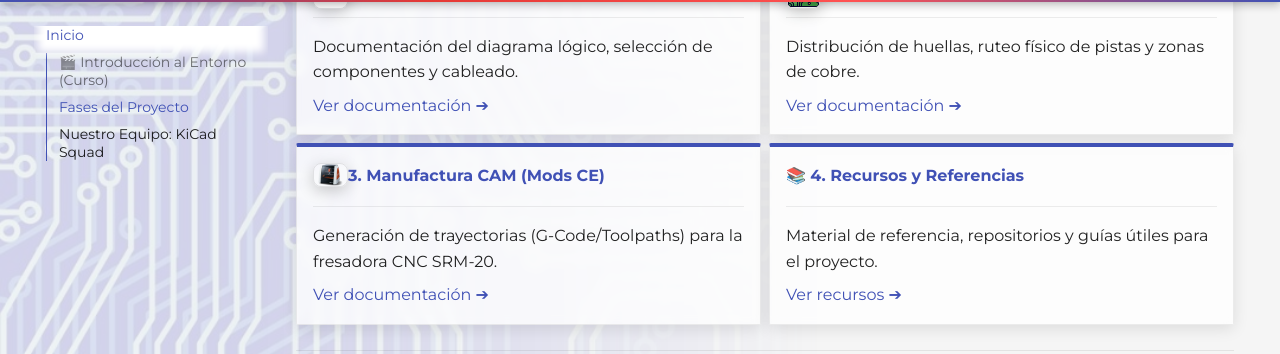
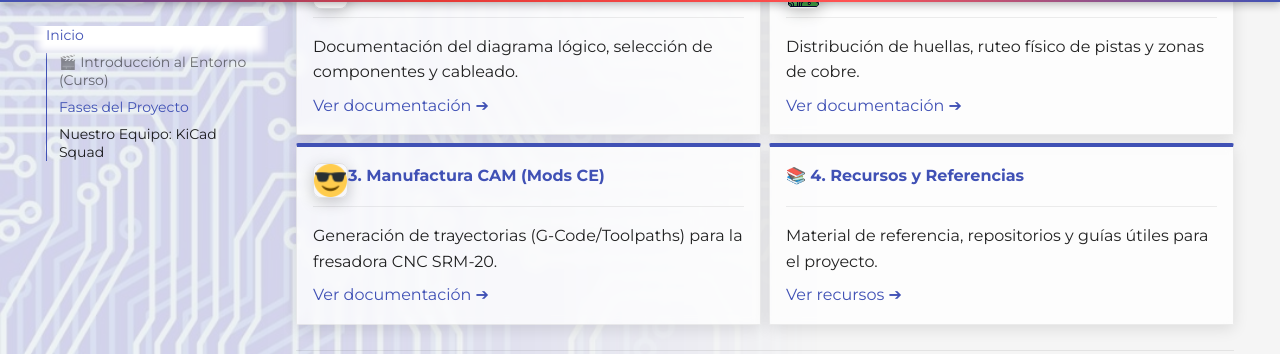
Before and after one commit to Mrlogros/Produccionb-Electronica, an MkDocs documentation site: the page built from docs/index.md, in a window 1280 px wide and 900 px high, scrolled down 1353 px. Shown: the part 96-450 px from the top of the window. Built offline with MkDocs 1.6.1 and Material for MkDocs 9.7.7, drawn with Linux system fonts in a browser that asks for light colours; comment, search, counter and statistics services are not loaded.

Commit message:
Update image source for Manufactura CAM section

```diff
--- a/docs/index.md
+++ b/docs/index.md
@@ -64,7 +64,7 @@ Si apenas estás comenzando, te recomendamos ver el primer episodio del curso **
 
     [Ver documentación ➔](diseno-kicad.md#2-editor-de-placas-pcb-layout)
 
--   <img src="img/icono-monofab.jpg" width="35" align="left" style="margin-right: 12px; border-radius: 6px;"> **[3. Manufactura CAM (Mods CE)](diseno-kicad.md#3-manufactura-cam-y-generacion-de-trayectorias-mods-ce)**
+-   <img src="img/mods-icono.png" width="35" align="left" style="margin-right: 12px; border-radius: 6px;"> **[3. Manufactura CAM (Mods CE)](diseno-kicad.md#3-manufactura-cam-y-generacion-de-trayectorias-mods-ce)**
 
     ---
 
```
